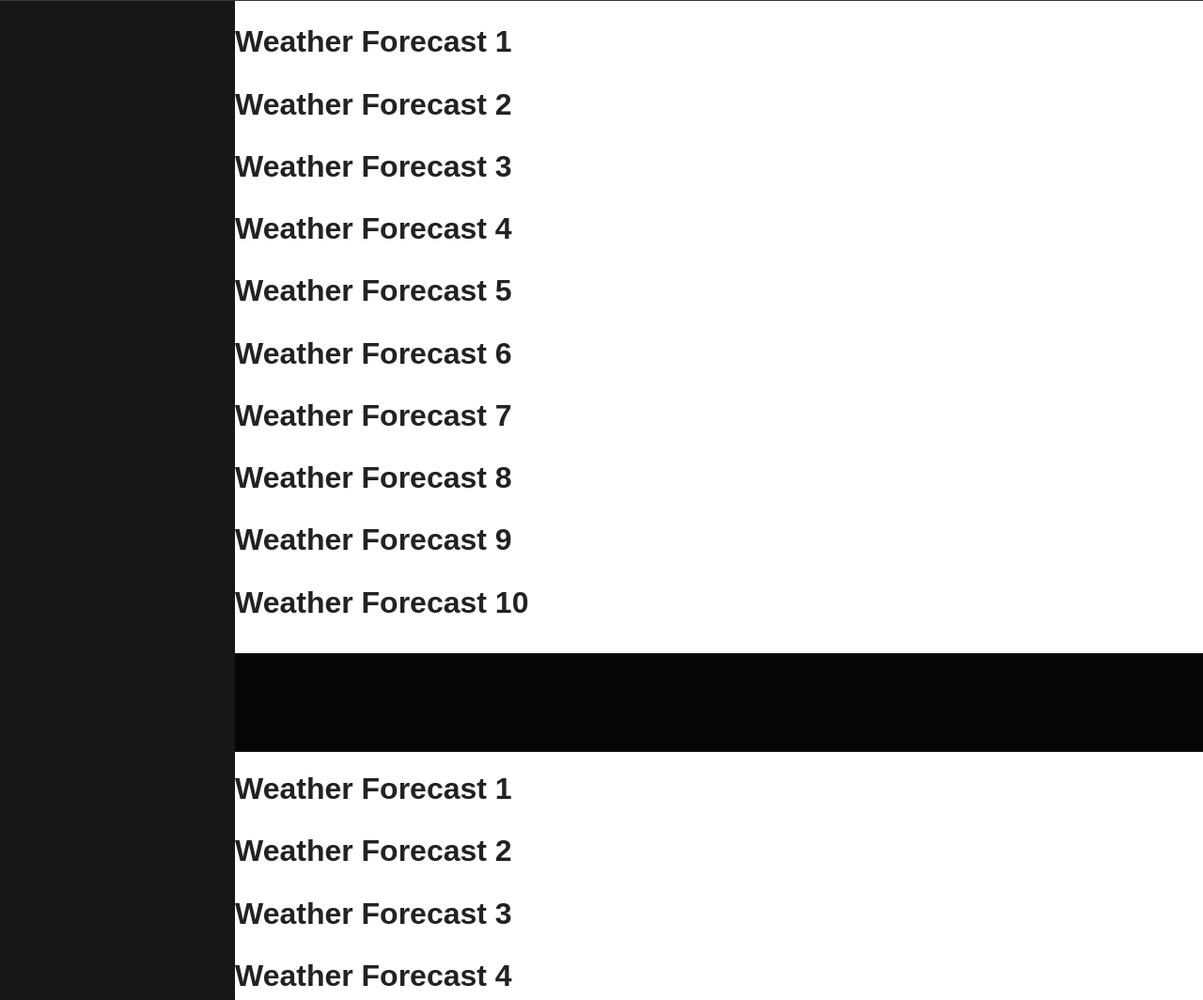
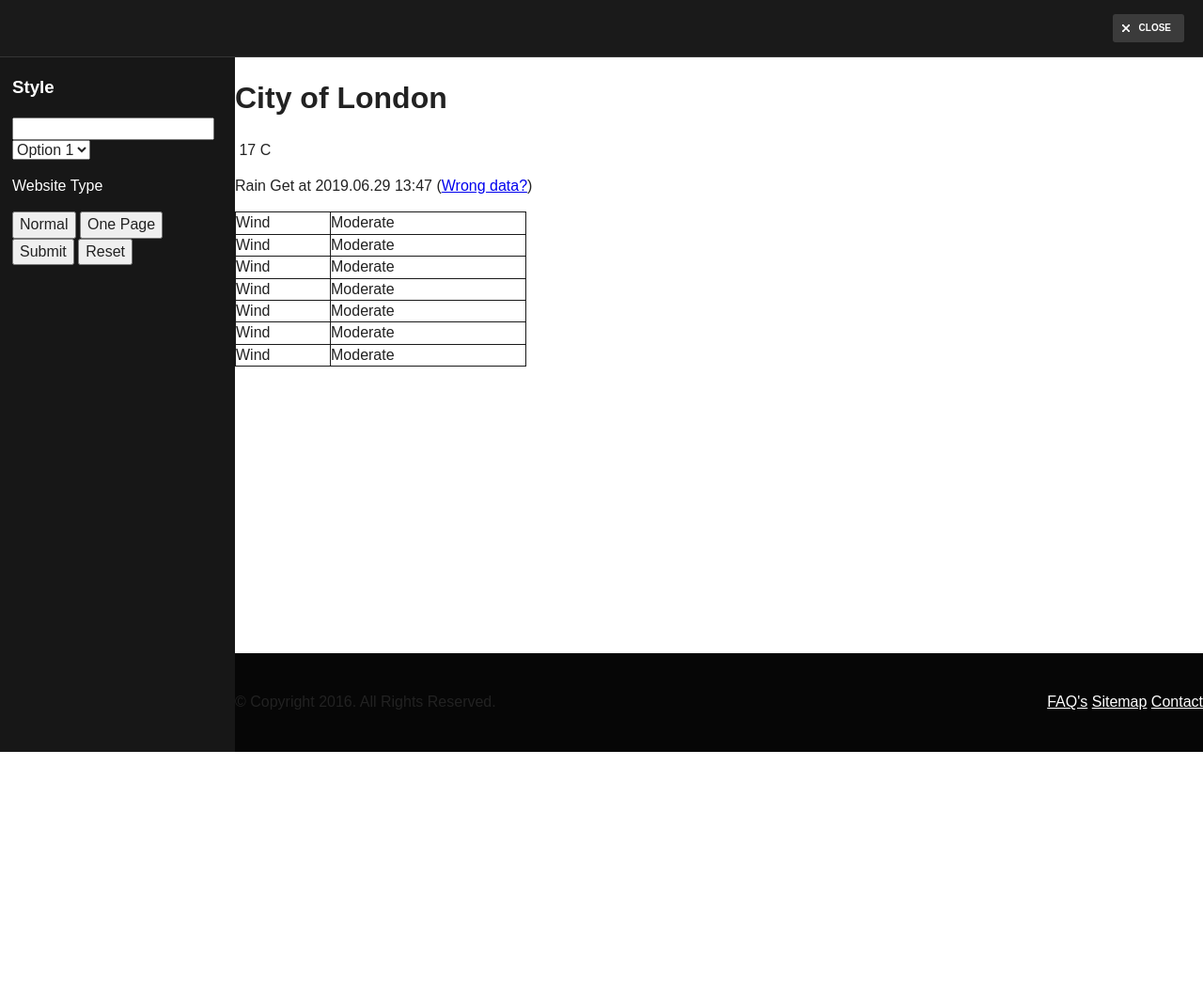
Before and after one commit to jahre/weather, a website: page index.html in a window 1280 px wide. Shown: the top 1064 px of the page at 94% size. After the commit the page ends 800 px from the top, so only its background shows below. Drawn offline with Linux system fonts and the light colour scheme.

Commit message:
commit-2

```diff
--- a/css/scss/core.scss
+++ b/css/scss/core.scss
@@ -10,6 +10,9 @@ html, body{
     height:60px;
     background:#1a1a1a;
     border-bottom:1px solid #353535;
+    display:flex;
+    justify-content:flex-end;
+    align-items:center;
 }
 .main{
     flex:1;
@@ -18,20 +21,64 @@ html, body{
 .aside{
     width:250px;
     background:#171717;
+    padding: 0 13px;
+    box-sizing:border-box;
 }
 .info-container{
     flex:1;
     overflow-y:auto;
     position:relative;
-
+    height: calc(100vh - 165px);
 }
 .content{
     margin-bottom:105px;
 }
 .footer{
     position:fixed;
-    width:100%;
+    width:calc(100% - 250px);
     bottom:0px;
     height:105px;
     background:#060606;
+    display:flex;
+    justify-content:space-between;
+    align-items:center;
 }
+
+.footer-menu{
+    padding:0;
+}
+.footer-menu li{
+    display:inline-block;
+    list-style:none;
+}
+.footer-menu li a{
+    color:#fff;
+}
+.btn_close{
+    flex:0;
+    line-height:30px;
+    text-decoration:none;
+    text-transform:uppercase;
+    font-size:10px;
+    font-family:Arial, sans-serif;
+    font-weight:bold;
+    color:#fff;
+    height:30px;
+    border-radius:3px;
+    background:#3b3b3b url(../img/close.png) no-repeat 10px 50%;
+    padding:0 14px 0 28px;
+    margin-right:20px;
+    &:hover{
+        background:#646464 url(../img/close.png) no-repeat 10px 50%;
+    }
+}
+
+.weather-table{
+    width:310px;
+}
+.weather-table td:first-child{
+    width:100px;
+}
+.weather-table td{
+    border:1px solid #1a1a1a;
+}
--- a/index.html
+++ b/index.html
@@ -17,38 +17,79 @@
             <p class="browserupgrade">You are using an <strong>outdated</strong> browser. Please <a href="http://browsehappy.com/">upgrade your browser</a> to improve your experience.</p>
         <![endif]-->
         <div class="wrapper">
-            <div class="top_message"></div>
+            <div class="top_message">
+                <a href="#" onclick="return false" class="btn_close">Close</a>
+            </div>
             <div class="main">
-                <div class="aside"></div>
+                <div class="aside">
+                    <h3 style="color:#fff;">Style</h3>
+                    <form class="search">
+                        <input type="text">
+                        <select>
+                            <option>Option 1</option>
+                            <option>Option 2</option>
+                            <option>Option 3</option>
+                        </select>
+                        <p style="color:#fff;">Website Type</p>
+                        <button>Normal</button>
+                        <button>One Page</button>
+                        <div class="stripe"></div>
+                        <button>Submit</button>
+                        <button>Reset</button>
+                    </form>
+                </div>
                 <div class="info-container">
                     <div class="content">
-                        <h1>Weather Forecast 1</h1>
-                        <h1>Weather Forecast 2</h1>
-                        <h1>Weather Forecast 3</h1>
-                        <h1>Weather Forecast 4</h1>
-                        <h1>Weather Forecast 5</h1>
-                        <h1>Weather Forecast 6</h1>
-                        <h1>Weather Forecast 7</h1>
-                        <h1>Weather Forecast 8</h1>
-                        <h1>Weather Forecast 9</h1>
-                        <h1>Weather Forecast 10</h1>
-                        <h1>Weather Forecast 11</h1>
-                        <h1>Weather Forecast 12</h1>
-                        <h1>Weather Forecast 1</h1>
-                        <h1>Weather Forecast 2</h1>
-                        <h1>Weather Forecast 3</h1>
-                        <h1>Weather Forecast 4</h1>
-                        <h1>Weather Forecast 5</h1>
-                        <h1>Weather Forecast 6</h1>
-                        <h1>Weather Forecast 7</h1>
-                        <h1>Weather Forecast 8</h1>
-                        <h1>Weather Forecast 9</h1>
-                        <h1>Weather Forecast 10</h1>
-                        <h1>Weather Forecast 11</h1>
-                        <h1>Weather Forecast 12</h1>
+                        <h1>City of London</h1>
+                        <p class="current_weather">
+                            <img src="">
+                            17 C
+                        </p>
+                        <p>
+                            <span>Rain</span>
+                            <span>Get at</span> <span class="weather-date">2019.06.29 13:47</span>
+                            <span>(<a href="#" onclick="return false">Wrong data?</a>)</span>
+                        </p>
+                        <table class="weather-table">
+                            <tr>
+                               <td>Wind</td>
+                               <td>Moderate</td>
+                            </tr>
+                            <tr>
+                                <td>Wind</td>
+                                <td>Moderate</td>
+                            </tr>
+                            <tr>
+                                <td>Wind</td>
+                                <td>Moderate</td>
+                            </tr>
+                            <tr>
+                                <td>Wind</td>
+                                <td>Moderate</td>
+                            </tr>
+                            <tr>
+                                <td>Wind</td>
+                                <td>Moderate</td>
+                            </tr>
+                            <tr>
+                                <td>Wind</td>
+                                <td>Moderate</td>
+                            </tr>
+                            <tr>
+                                <td>Wind</td>
+                                <td>Moderate</td>
+                            </tr>
+                        </table>
 
                     </div>
-                    <div class="footer"></div>
+                    <div class="footer">
+                        <span>&copy; Copyright 2016. All Rights Reserved.</span>
+                        <ul class="footer-menu">
+                            <li><a href="#" onclick="return false">FAQ's</a></li>
+                            <li><a href="#" onclick="return false">Sitemap</a></li>
+                            <li><a href="#" onclick="return false">Contact</a></li>
+                        </ul>
+                    </div>
                 </div>
             </div>
         </div>
```
Also changed, not shown: css/core.css, img/close.png (added).
